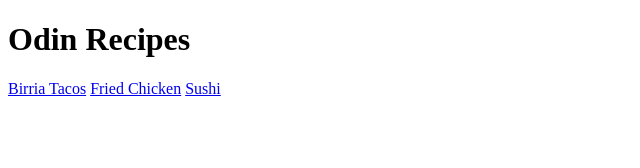
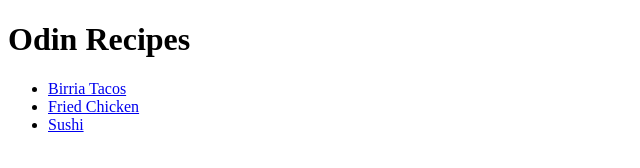
Before and after one commit to DamonRomel/odin-recipes, a plain HTML site: page index.html in a window 1280 px wide. Shown: the whole page, without its empty margins (0-640 px from the left). Drawn offline with Linux system fonts and the light colour scheme.

Commit message:
Made the links to next pages a list to make them appear on differeng lines

```diff
--- a/index.html
+++ b/index.html
@@ -7,8 +7,10 @@
 </head>
 <body>
     <h1>Odin Recipes</h1>
-    <a href="./pages/birriataco.html">Birria Tacos</a>
-    <a href="./pages/friedchicken.html">Fried Chicken</a>
-    <a href="./pages/sushi.html">Sushi</a>
+    <ul>
+        <li><a href="./pages/birriataco.html">Birria Tacos</a></li>
+        <li><a href="./pages/friedchicken.html">Fried Chicken</a></li>
+        <li><a href="./pages/sushi.html">Sushi</a></li>
+    </ul>
 </body>
 </html>
```
